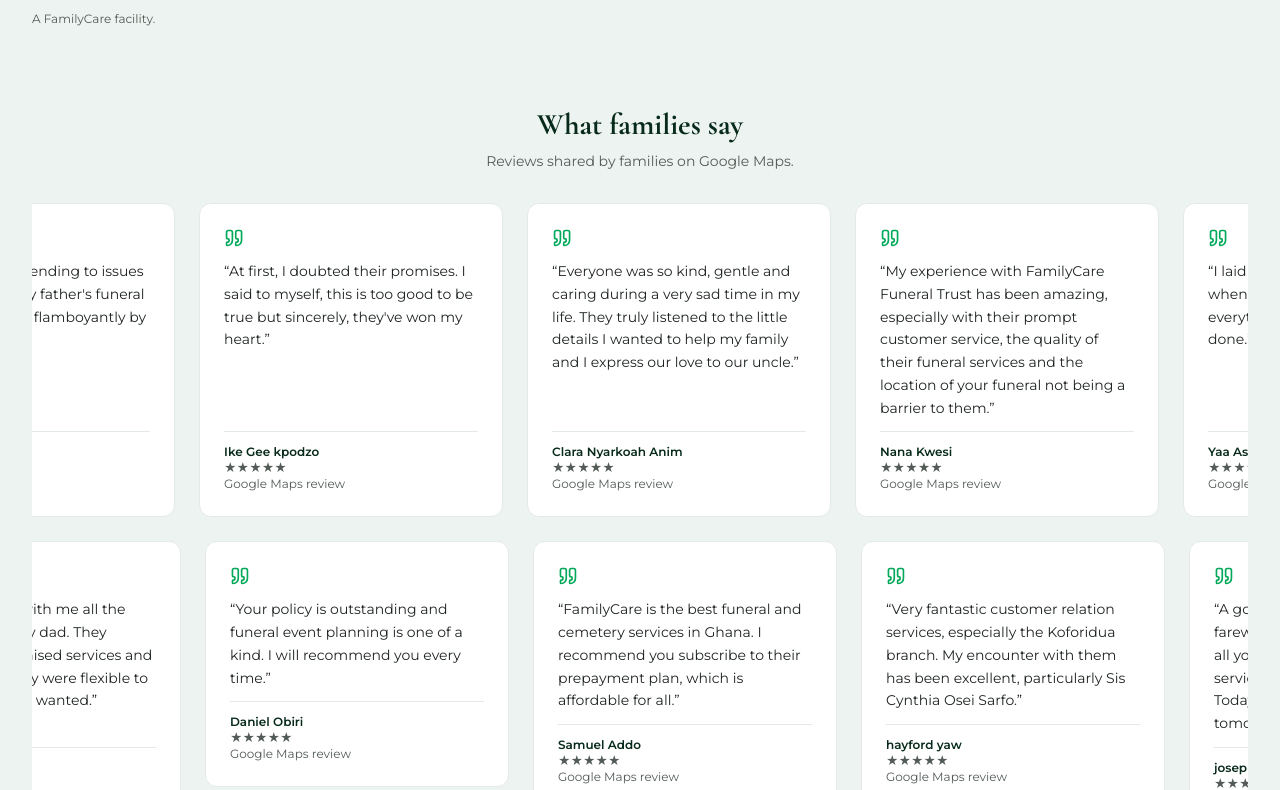
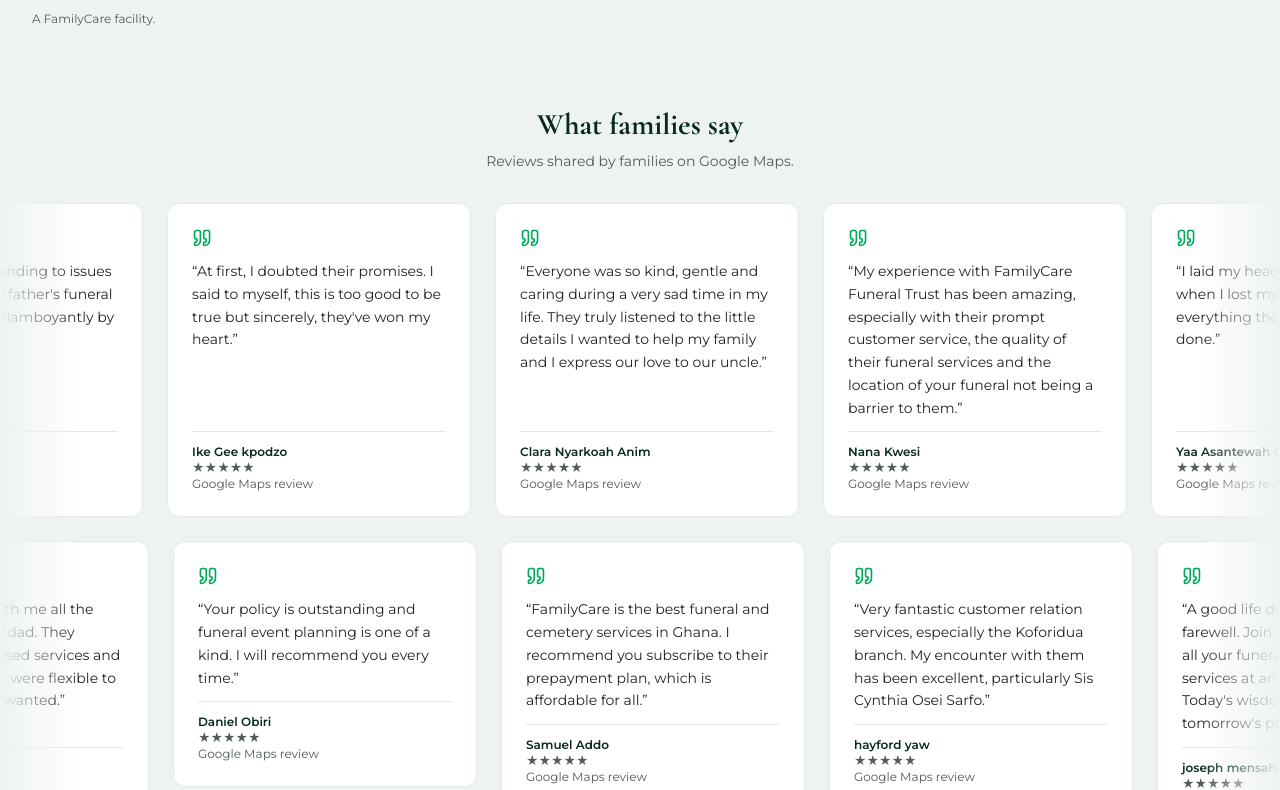
Before and after one commit to AlphaDeFalcon/familycare-bespoke-lp, a React (Vite) app: page / in a window 1280 px wide. Shown: the part 5325-6115 px from the top of the page. Built offline with nearby package versions, Linux system fonts and the light colour scheme; no server answers.

Commit message:
feat: full-bleed testimonial marquee with edge fades

```diff
--- a/src/components/Testimonials.tsx
+++ b/src/components/Testimonials.tsx
@@ -106,7 +106,7 @@
 
 function MarqueeRow({ testimonials, reverse = false }: { testimonials: Testimonial[]; reverse?: boolean }) {
   return (
-    <div className="marquee-viewport overflow-hidden">
+    <div className="marquee-viewport relative overflow-hidden">
       <div className={`marquee-track ${reverse ? 'marquee-reverse' : ''}`}>
         {testimonials.map((testimonial) => (
           <TestimonialCard key={testimonial.name} testimonial={testimonial} />
@@ -118,6 +118,15 @@
           </div>
         ))}
       </div>
+      {/* Edge fades so the clipped cards read as intentional */}
+      <div
+        aria-hidden="true"
+        className="absolute inset-y-0 left-0 w-10 sm:w-20 bg-gradient-to-r from-tint to-transparent pointer-events-none"
+      />
+      <div
+        aria-hidden="true"
+        className="absolute inset-y-0 right-0 w-10 sm:w-20 bg-gradient-to-l from-tint to-transparent pointer-events-none"
+      />
     </div>
   );
 }
@@ -132,8 +141,8 @@
   const rowTwo = TESTIMONIALS.slice(midPoint);
 
   return (
-    <div className="space-y-8">
-      <div className="text-center max-w-2xl mx-auto space-y-2">
+    <div className="mt-16 sm:mt-20 space-y-8">
+      <div className="text-center max-w-2xl mx-auto px-4 space-y-2">
         <h3 className="font-display text-2xl sm:text-3xl font-bold text-ink">
           What families say
         </h3>
--- a/src/components/TrustAndProof.tsx
+++ b/src/components/TrustAndProof.tsx
@@ -136,10 +136,10 @@
           </div>
           </Reveal>
         </div>
+      </div>
 
-        {/* Permissioned customer reviews (renders once reviews are added) */}
-        <Testimonials />
-      </div>
+      {/* Permissioned customer reviews: full-bleed marquee below the container */}
+      <Testimonials />
     </section>
   );
 };
```
